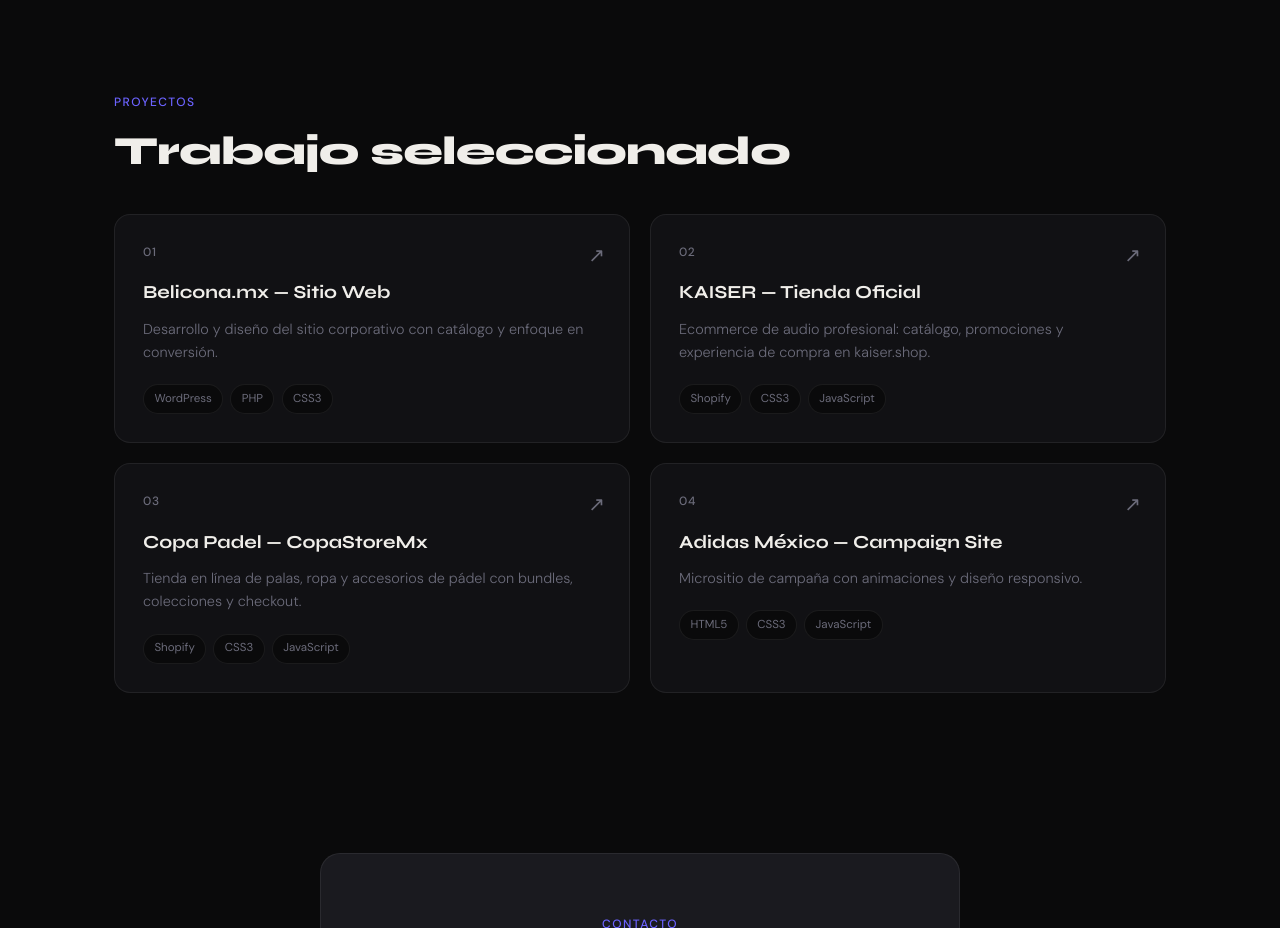
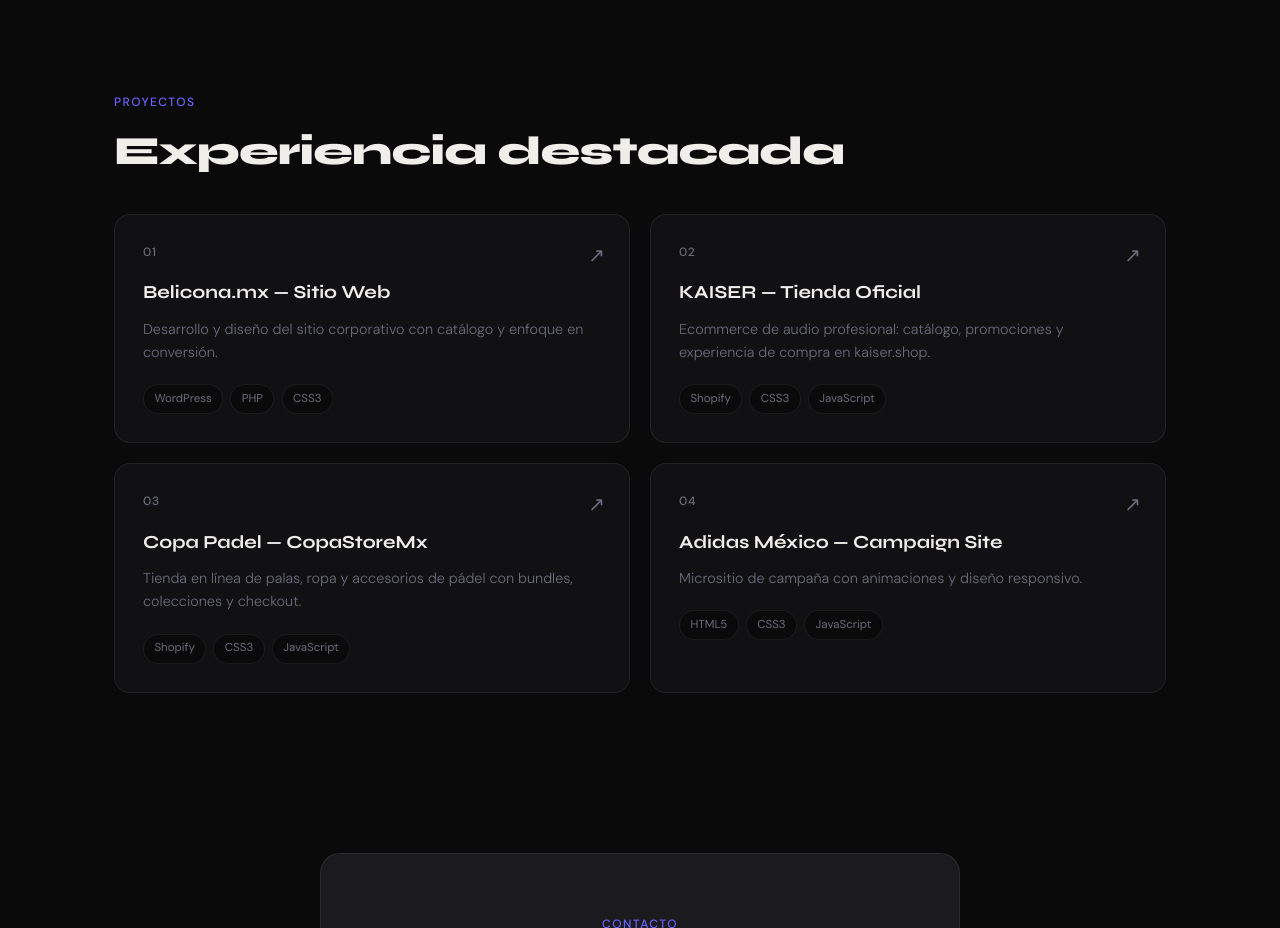
Before and after one commit to nevyl001/chrisnevyl, a React (Vite) app: page / in a window 1280 px wide. Shown: the part 3120-4048 px from the top of the page. Built offline with nearby package versions, Linux system fonts and the light colour scheme.

Commit message:
dates-test

```diff
--- a/src/App.css
+++ b/src/App.css
@@ -524,6 +524,10 @@
 }
 
 /* ─── Projects ─── */
+.projects .section-title {
+  max-width: none;
+}
+
 .projects-grid {
   display: grid;
   grid-template-columns: 1fr 1fr;
--- a/src/components/Projects.jsx
+++ b/src/components/Projects.jsx
@@ -1,10 +1,10 @@
-import { projects } from '../data/info';
+import { projects, projectsSection } from '../data/info';
 
 export default function Projects() {
   return (
     <section id="projects" className="section projects reveal">
-      <span className="section-tag">Proyectos</span>
-      <h2 className="section-title">Trabajo seleccionado</h2>
+      <span className="section-tag">{projectsSection.tag}</span>
+      <h2 className="section-title">{projectsSection.title}</h2>
 
       <div className="projects-grid">
         {projects.map((project) => (
--- a/src/data/info.js
+++ b/src/data/info.js
@@ -72,6 +72,11 @@
     desc: "Sitios para Adidas, Buchanan's, Krispy Kreme y DiDi Food.",
   },
 ];
+
+export const projectsSection = {
+  tag: 'Proyectos',
+  title: 'Experiencia destacada',
+};
 
 export const projects = [
   {
```
